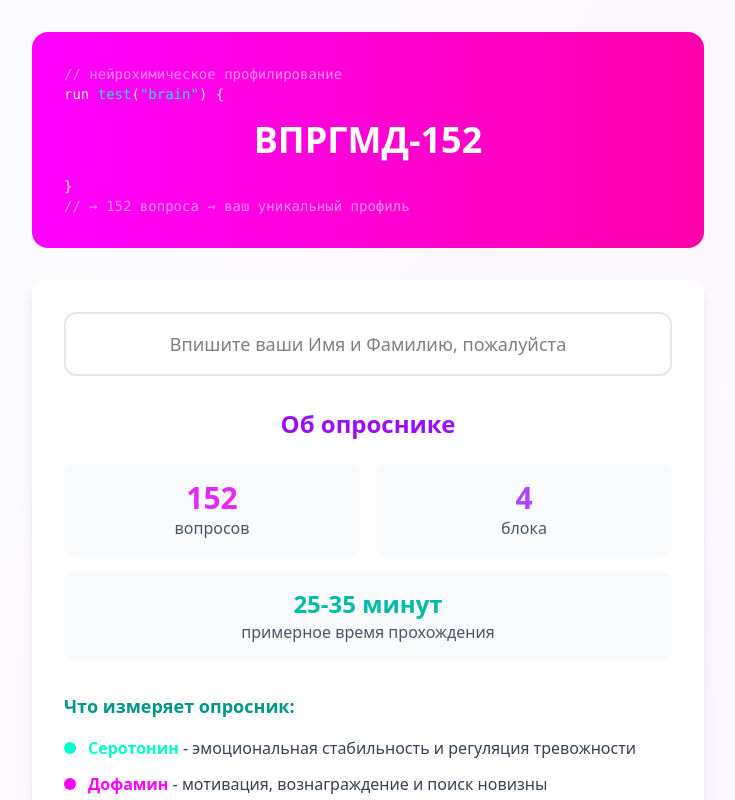
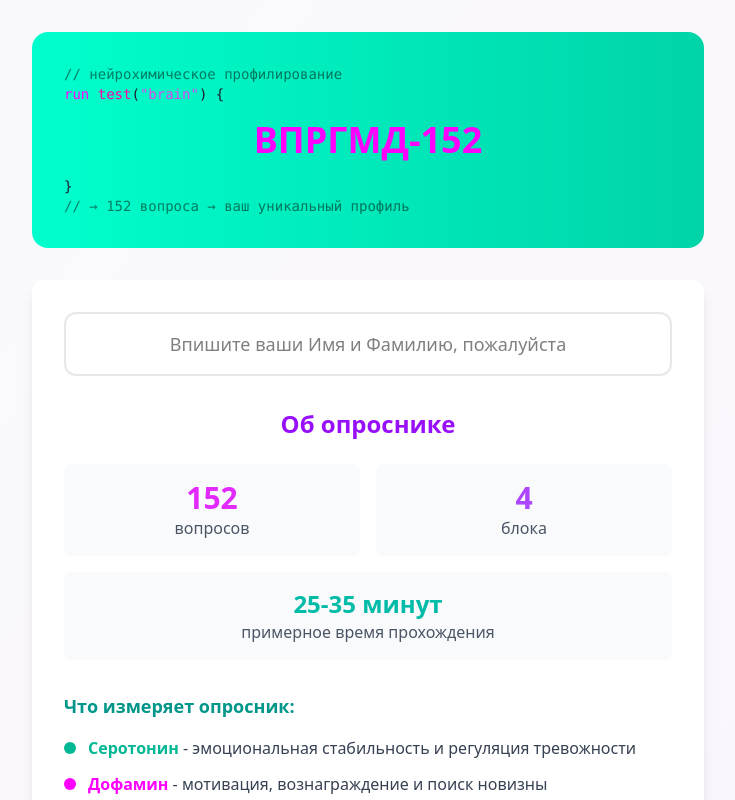
Before and after one commit to alladolgikh-create/npp-152, a React (Vite) app: page / in a window 1280 px wide. Shown: the top 800 px of the page, without its empty margins (272-1007 px from the left). Built offline with nearby package versions, Linux system fonts and the light colour scheme.

Commit message:
style: mint header with fuchsia text, darker serotonin color, varied syntax colors

```diff
--- a/src/components/WelcomeScreen.jsx
+++ b/src/components/WelcomeScreen.jsx
@@ -12,26 +12,26 @@ export default function WelcomeScreen({ onStart }) {
   return (
     <div className="w-full max-w-2xl mx-auto text-center">
       {/* Header with code-style logo */}
-      <div className="rounded-2xl p-8 mb-8 text-white" style={{ background: 'linear-gradient(to right, #ff00ff, #ff00aa)' }}>
+      <div className="rounded-2xl p-8 mb-8" style={{ background: 'linear-gradient(to right, #00ffcc, #00d4a8)' }}>
         {/* Code-style logo */}
-        <div className="font-mono text-left text-sm mb-4 opacity-90">
-          <p style={{ color: 'rgba(255,255,255,0.6)' }}>// нейрохимическое профилирование</p>
+        <div className="font-mono text-left text-sm mb-4">
+          <p style={{ color: 'rgba(0,0,0,0.5)' }}>// нейрохимическое профилирование</p>
           <p>
-            <span className="text-white">run</span>
+            <span style={{ color: '#ff00ff' }}>run</span>
             {' '}
-            <span style={{ color: '#00ffcc' }}>test</span>
-            <span>(</span>
-            <span style={{ color: '#00ffcc' }}>"brain"</span>
-            <span>) {'{'}</span>
+            <span style={{ color: '#ff00aa' }}>test</span>
+            <span style={{ color: '#1a1a2e' }}>(</span>
+            <span style={{ color: '#d946ef' }}>"brain"</span>
+            <span style={{ color: '#1a1a2e' }}>) {'{'}</span>
           </p>
         </div>
 
-        <h1 className="text-4xl font-bold mb-2">ВПРГМД-152</h1>
+        <h1 className="text-4xl font-bold mb-2 text-center" style={{ color: '#ff00ff' }}>ВПРГМД-152</h1>
 
         {/* Closing brace */}
-        <div className="font-mono text-left text-sm mt-4 opacity-90">
-          <p>{'}'}</p>
-          <p style={{ color: 'rgba(255,255,255,0.6)' }}>// → 152 вопроса → ваш уникальный профиль</p>
+        <div className="font-mono text-left text-sm mt-4">
+          <p style={{ color: '#1a1a2e' }}>{'}'}</p>
+          <p style={{ color: 'rgba(0,0,0,0.5)' }}>// → 152 вопроса → ваш уникальный профиль</p>
         </div>
       </div>
 
@@ -72,9 +72,9 @@ export default function WelcomeScreen({ onStart }) {
           </h3>
           <ul className="space-y-3">
             <li className="flex items-start">
-              <span className="w-3 h-3 rounded-full mt-1.5 mr-3 flex-shrink-0" style={{ backgroundColor: '#00ffcc' }}></span>
+              <span className="w-3 h-3 rounded-full mt-1.5 mr-3 flex-shrink-0" style={{ backgroundColor: '#00b894' }}></span>
               <span className="text-gray-700">
-                <strong style={{ color: '#00ffcc' }}>Серотонин</strong> - эмоциональная стабильность и регуляция тревожности
+                <strong style={{ color: '#00b894' }}>Серотонин</strong> - эмоциональная стабильность и регуляция тревожности
               </span>
             </li>
             <li className="flex items-start">
```
